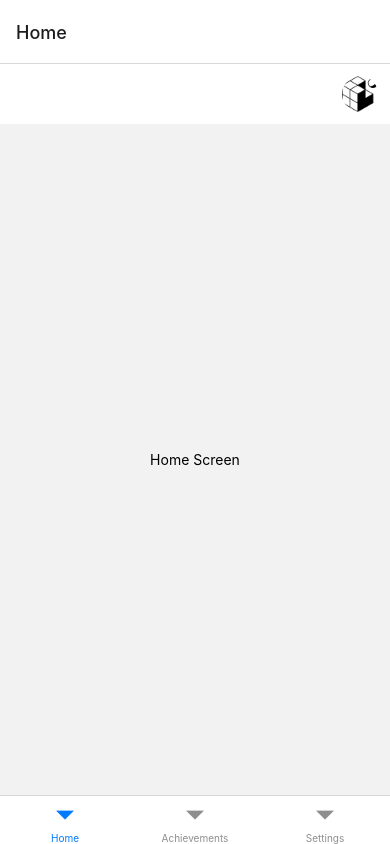
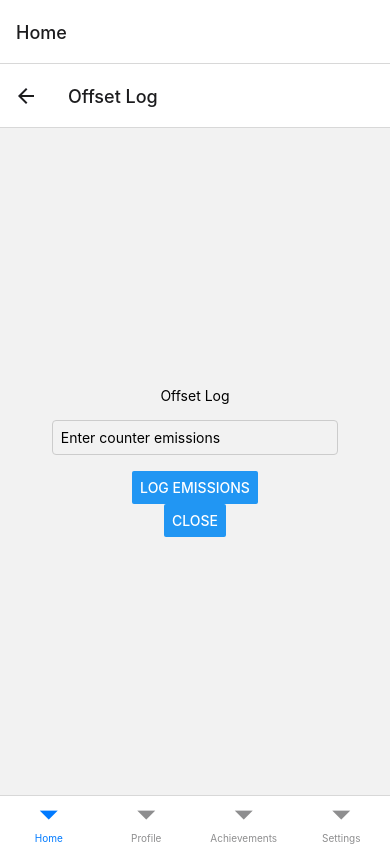
Before and after one commit to JohanLee2000/GNEC-Hackathon, a React Native app in the folder CarbonGo/: screen /OffsetLog in a window 390 px wide. Built offline with nearby package versions, Linux system fonts and the light colour scheme.

Commit message:
Created a Offset Log button and tracker value

```diff
--- a/CarbonGo/App.js
+++ b/CarbonGo/App.js
@@ -8,6 +8,7 @@ import HomeScreen from './screens/Home';
 import Profile from './screens/Profile';
 import Settings from './screens/Settings';
 import Achievements from './screens/Achievements';
+import OffsetLog from './screens/OffsetLog';
 
 import ProfileHeader from './buttons/profileHeader';
 
@@ -29,6 +30,15 @@ function HomeStack() {
         component={Profile}
         options={{ headerTitle: 'Profile' }}
       />
+      <Stack.Screen
+        name="OffsetLog"
+        component={OffsetLog}
+        options={{
+          headerTitle: 'Offset Log',
+          presentation: 'modal'
+        }}
+
+      />
     </Stack.Navigator>
   );
 }
@@ -39,7 +49,7 @@ export default function App() {
       <Tab.Navigator initialRouteName="Home">
 
         <Tab.Screen name="Home" component={HomeStack} />
-          {/* <Tab.Screen name="Profile" component={Profile} /> */}
+          <Tab.Screen name="Profile" component={Profile} />
           <Tab.Screen name="Achievements" component={Achievements} />
           <Tab.Screen name="Settings" component={Settings} />
       </Tab.Navigator>
--- a/CarbonGo/screens/Home.js
+++ b/CarbonGo/screens/Home.js
@@ -5,6 +5,10 @@ const Home = ({ navigation }) => {
     return (
         <View style={styles.container}>
             <Text>Home Screen</Text>
+            <Button
+                title="Offset Log"
+                onPress={() => navigation.navigate('OffsetLog')}
+            />
             {/* <Button
                 title="Go to Profile"
                 onPress={() => navigation.navigate('Profile')} // Make sure you have a DetailsScreen defined to use this
--- /dev/null
+++ b/CarbonGo/screens/OffsetLog.js
@@ -0,0 +1,46 @@
+import React, { useState } from 'react';
+import { View, Text, Button, TextInput, StyleSheet } from 'react-native';
+
+const OffsetLog = ({ navigation }) => {
+    const [counter, setCounter] = useState('');
+
+    const handleLog = () => {
+        // Logic to handle logging the counter emissions
+        console.log('Logged counter emissions:', counter);
+        navigation.goBack();
+    };
+
+    return (
+        <View style={styles.container}>
+            <Text>Offset Log</Text>
+            <TextInput
+                style={styles.input}
+                placeholder="Enter counter emissions"
+                value={counter}
+                onChangeText={setCounter}
+                keyboardType="numeric"
+            />
+            <Button title="Log Emissions" onPress={handleLog} />
+            <Button title="Close" onPress={() => navigation.goBack()} />
+        </View>
+    );
+};
+
+const styles = StyleSheet.create({
+    container: {
+        flex: 1,
+        alignItems: 'center',
+        justifyContent: 'center',
+        padding: 16,
+    },
+    input: {
+        width: '80%',
+        padding: 8,
+        marginVertical: 16,
+        borderWidth: 1,
+        borderColor: '#ccc',
+        borderRadius: 4,
+    },
+});
+
+export default OffsetLog;
```
